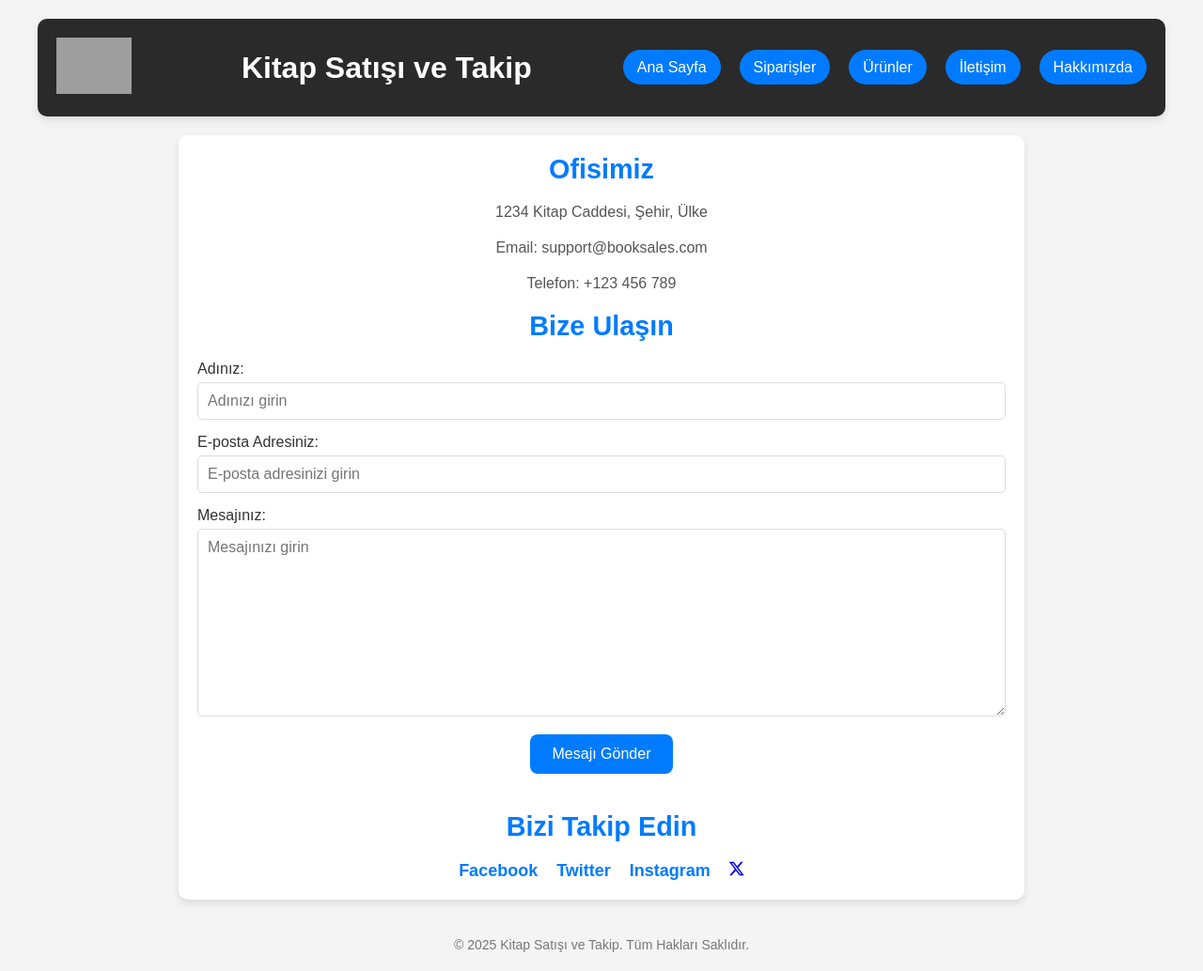
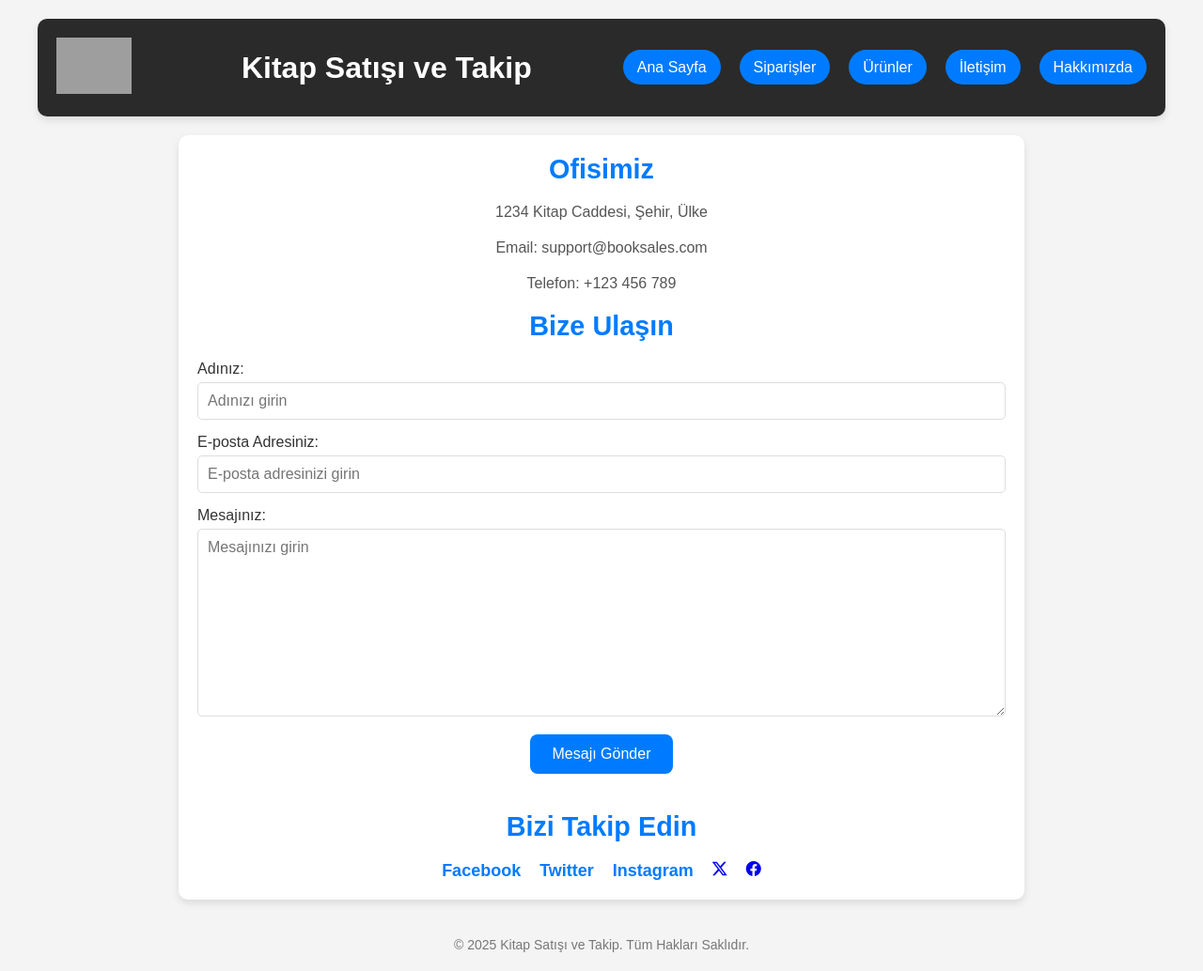
Before and after one commit to MohamedAbdullaElfaituri/SistemAnaliziProjesi, a plain HTML site: page Kitap_Satisi/public/contact.html in a window 1280 px wide. Shown: the whole page at 94% size. Drawn offline with nearby package versions, Linux system fonts and the light colour scheme; files that its build step writes are made by us from their sources; grey boxes are pictures that could not be loaded.

Commit message:
added facebook logo

```diff
--- a/Kitap_Satisi/public/contact.html
+++ b/Kitap_Satisi/public/contact.html
@@ -58,6 +58,8 @@
                 <a href="#" class="social-icon">Twitter</a>
                 <a href="#" class="social-icon">Instagram</a>
                 <a href="#"><i class="bi bi-twitter-x"></i></a>
+                <a href="#"><i class="bi bi-facebook"></i></i></a>
+
             </div>
         </section>
     </main>
```
